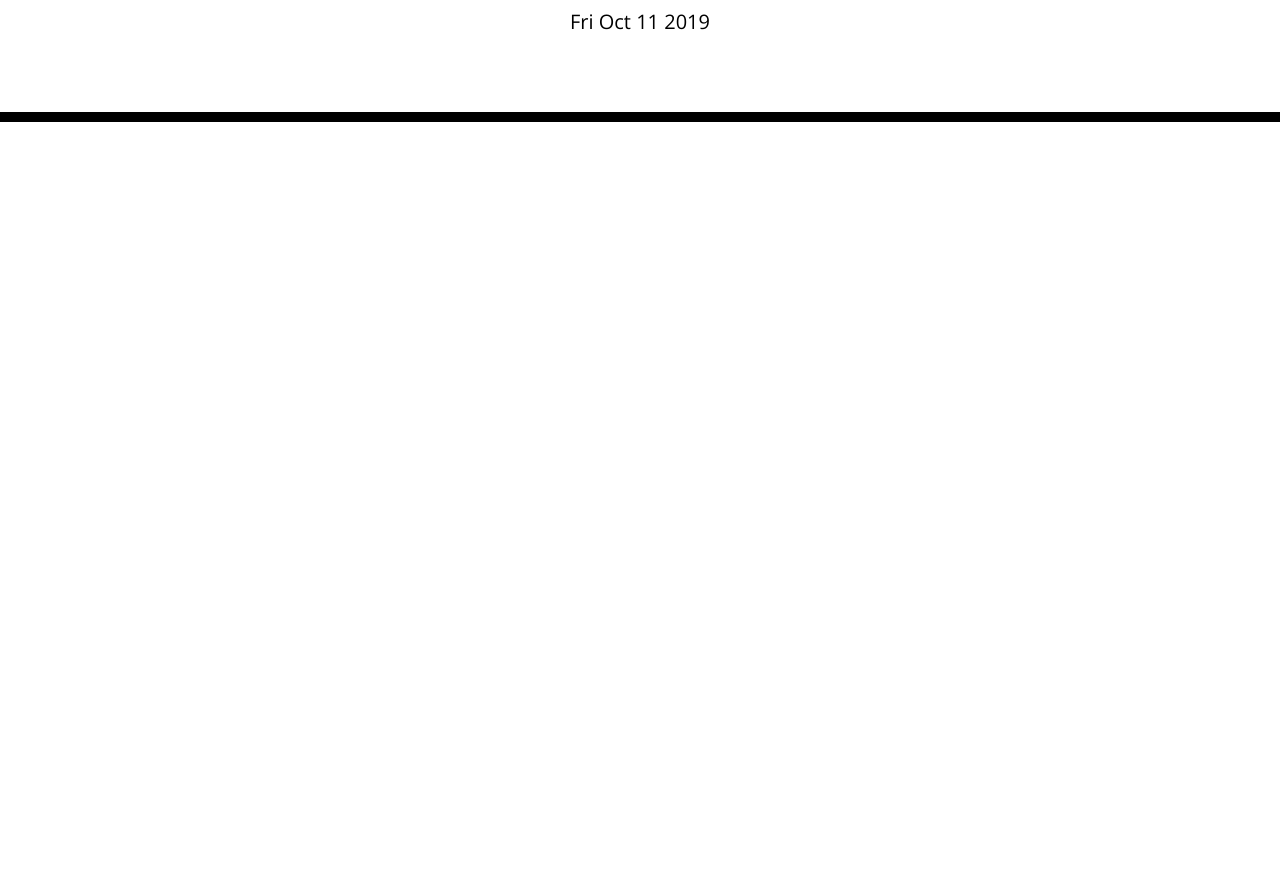
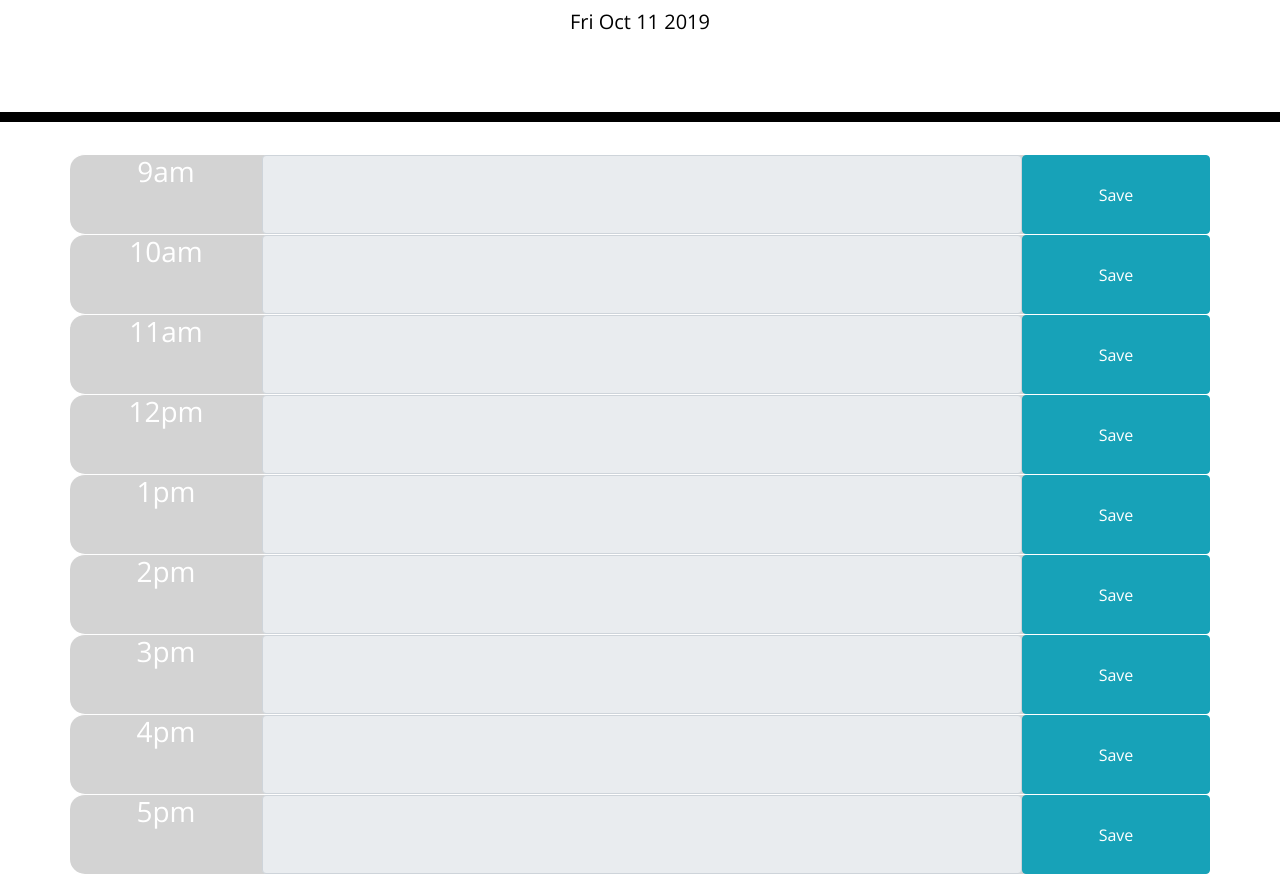
Before and after one commit to kwlahr/work-day-scheduler, a plain HTML site: page index.html in a window 1280 px wide. Shown: the part 182-1056 px from the top of the page. Before the commit the page ends 800 px from the top, so only its background shows below. Drawn offline with nearby package versions, Linux system fonts and the light colour scheme.

Commit message:
Added input fields to index.html

```diff
--- a/index.html
+++ b/index.html
@@ -30,6 +30,53 @@
     </header>
     <div class="container">
       <!-- Timeblocks go here -->
+      <div>
+        <div id="hour-9" class="row time-block past">
+          <h3 class="col">9am</h3>
+          <input class="col-8 input-group-text" />
+          <button class="btn btn-info col">Save</button>
+        </div>
+        <div id="hour-10" class="row time-block past">
+          <h3 class="col">10am</h3>
+          <input class="col-8 input-group-text" />
+          <button class="btn btn-info col">Save</button>
+        </div>
+        <div id="hour-11" class="row time-block past">
+          <h3 class="col">11am</h3>
+          <input class="col-8 input-group-text" />
+          <button class="btn btn-info col">Save</button>
+        </div>
+        <div id="hour-12" class="row time-block past">
+          <h3 class="col">12pm</h3>
+          <input class="col-8 input-group-text" />
+          <button class="btn btn-info col">Save</button>
+        </div>
+        <div id="hour-13" class="row time-block past">
+          <h3 class="col">1pm</h3>
+          <input class="col-8 input-group-text" />
+          <button class="btn btn-info col">Save</button>
+        </div>
+        <div id="hour-14" class="row time-block past">
+          <h3 class="col">2pm</h3>
+          <input class="col-8 input-group-text" />
+          <button class="btn btn-info col">Save</button>
+        </div>
+        <div id="hour-15" class="row time-block past">
+          <h3 class="col">3pm</h3>
+          <input class="col-8 input-group-text" />
+          <button class="btn btn-info col">Save</button>
+        </div>
+        <div id="hour-16" class="row time-block past">
+          <h3 class="col">4pm</h3>
+          <input class="col-8 input-group-text" />
+          <button class="btn btn-info col">Save</button>
+        </div>
+        <div id="hour-17" class="row time-block past">
+          <h3 class="col">5pm</h3>
+          <input class="col-8 input-group-text" />
+          <button class="btn btn-info col">Save</button>
+        </div>
+      </div>
     </div>
 
     <script src="https://code.jquery.com/jquery-3.4.1.min.js"></script>
--- a/script.js
+++ b/script.js
@@ -1,5 +1,10 @@
 var date = new Date($.now());
 var simpleDate = (date.toDateString());
-// var simpleDate = date.getDay() + ", " + (date.getMonth()+1) + "/" + date.getDate + "/" + date.getFullYear();
 console.log(date);
 $("#currentDay").text(simpleDate);
+
+var data = $(".inputGroupText").val();
+console.log(data);
+function insertText(){
+
+}
```
